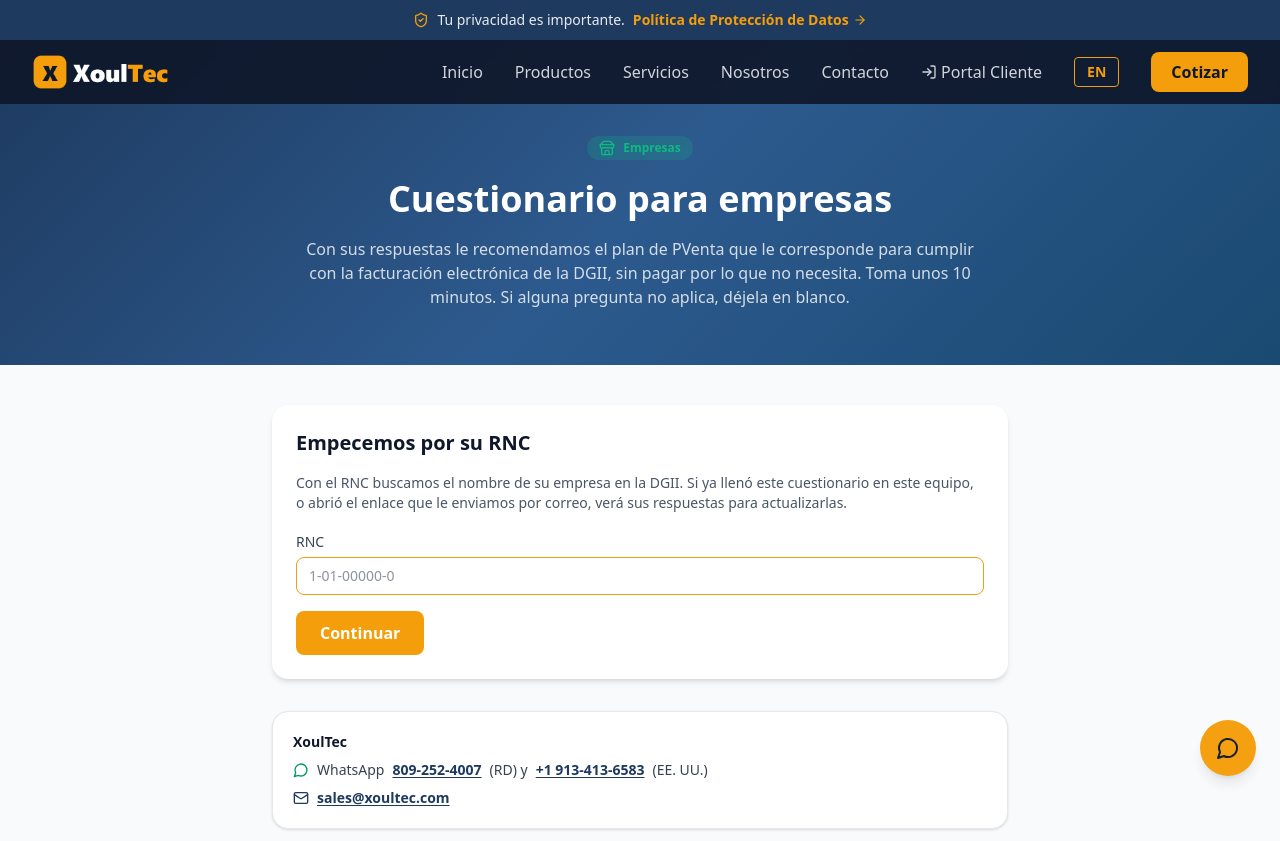
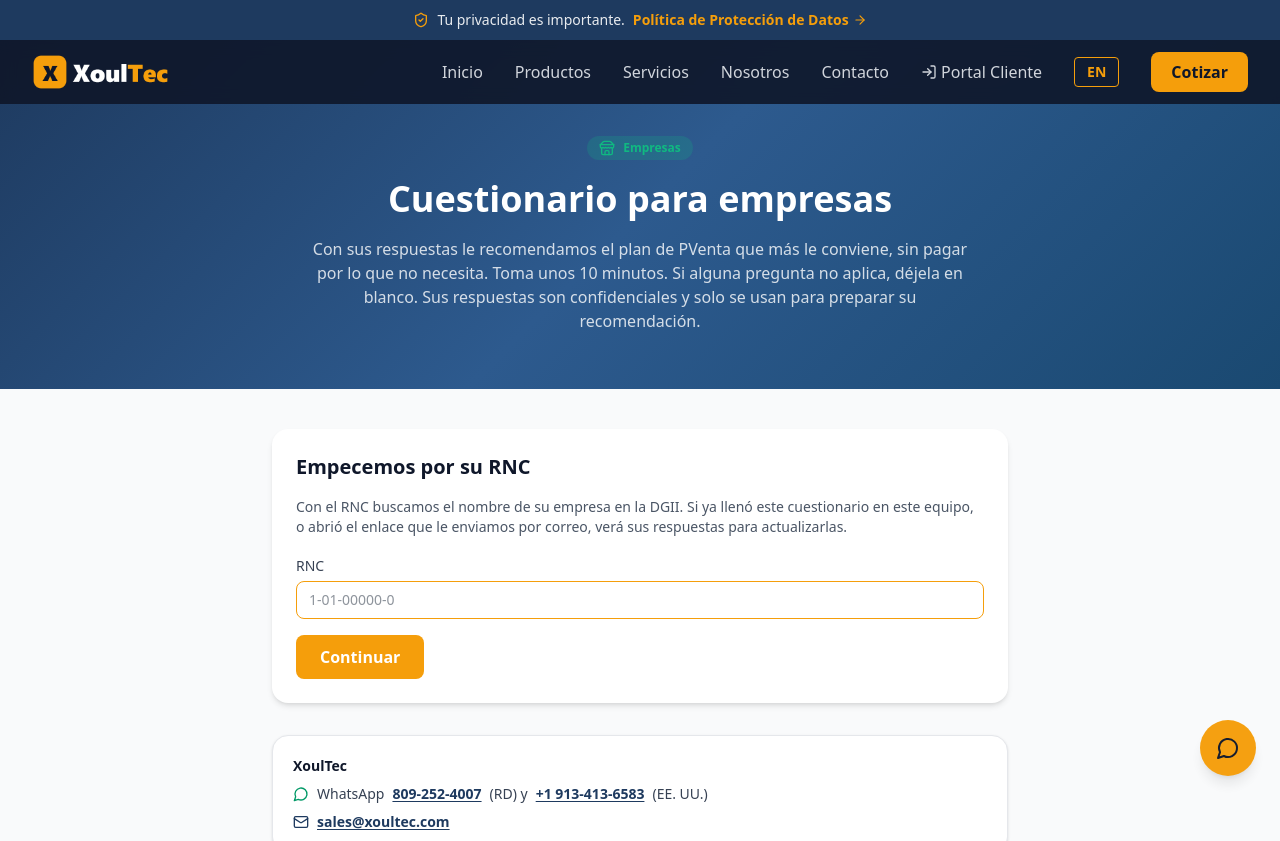
Before and after one commit to xoultec/homepage, a Next.js app: page /cuestionario-empresas in a window 1280 px wide. Shown: the top 841 px of the page. Built offline with nearby package versions, Linux system fonts and the light colour scheme.

Commit message:
fix(cuestionario-empresas): presentar el cuestionario para elegir plan, no solo para facturar electrónicamente; nota de confidencialidad

```diff
--- a/app/cuestionario-empresas/layout.tsx
+++ b/app/cuestionario-empresas/layout.tsx
@@ -5,14 +5,14 @@ import type { Metadata } from 'next'
 export const metadata: Metadata = {
   title: { absolute: 'Cuestionario para empresas | XoulTec' },
   description:
-    'Cuéntenos cómo trabaja su empresa y le recomendamos el plan de PVenta que le corresponde para cumplir con la facturación electrónica de la DGII, sin pagar por lo que no necesita. Toma unos 10 minutos.',
+    'Cuéntenos cómo trabaja su empresa y le recomendamos el plan de PVenta que más le conviene, sin pagar por lo que no necesita. Toma unos 10 minutos.',
   alternates: { canonical: '/cuestionario-empresas' },
   openGraph: {
     type: 'website',
     locale: 'es_DO',
     siteName: 'XoulTec',
     title: 'Cuestionario para empresas | XoulTec',
-    description: 'Con sus respuestas le recomendamos el plan de PVenta que le corresponde para la facturación electrónica.',
+    description: 'Con sus respuestas le recomendamos el plan de PVenta que más le conviene.',
     url: '/cuestionario-empresas',
     images: [{ url: '/og.png', width: 1200, height: 630, alt: 'XoulTec' }],
   },
--- a/app/cuestionario-empresas/questions.ts
+++ b/app/cuestionario-empresas/questions.ts
@@ -33,9 +33,9 @@ const rubroTipo = (options: Option[]): Field => ({
 const is = (value: string) => (a: Answers) => a.q1 === value
 
 export const INTRO_ES =
-  'Con sus respuestas le recomendamos el plan de PVenta que le corresponde para cumplir con la facturación electrónica de la DGII, sin pagar por lo que no necesita. Toma unos 10 minutos. Si alguna pregunta no aplica, déjela en blanco.'
+  'Con sus respuestas le recomendamos el plan de PVenta que más le conviene, sin pagar por lo que no necesita. Toma unos 10 minutos. Si alguna pregunta no aplica, déjela en blanco. Sus respuestas son confidenciales y solo se usan para preparar su recomendación.'
 export const INTRO_EN =
-  "With your answers we will recommend the PVenta plan that fits you to comply with DGII electronic invoicing, without paying for what you don't need. It takes about 10 minutes. If a question does not apply, leave it blank."
+  "With your answers we will recommend the PVenta plan that suits you best, without paying for what you don't need. It takes about 10 minutes. If a question does not apply, leave it blank. Your answers are confidential and are used only to prepare our recommendation."
 
 export const THANKS_ES = 'Con sus respuestas le recomendamos el plan que le corresponde.'
 export const THANKS_EN = 'With your answers we will recommend the plan that fits you.'
```
